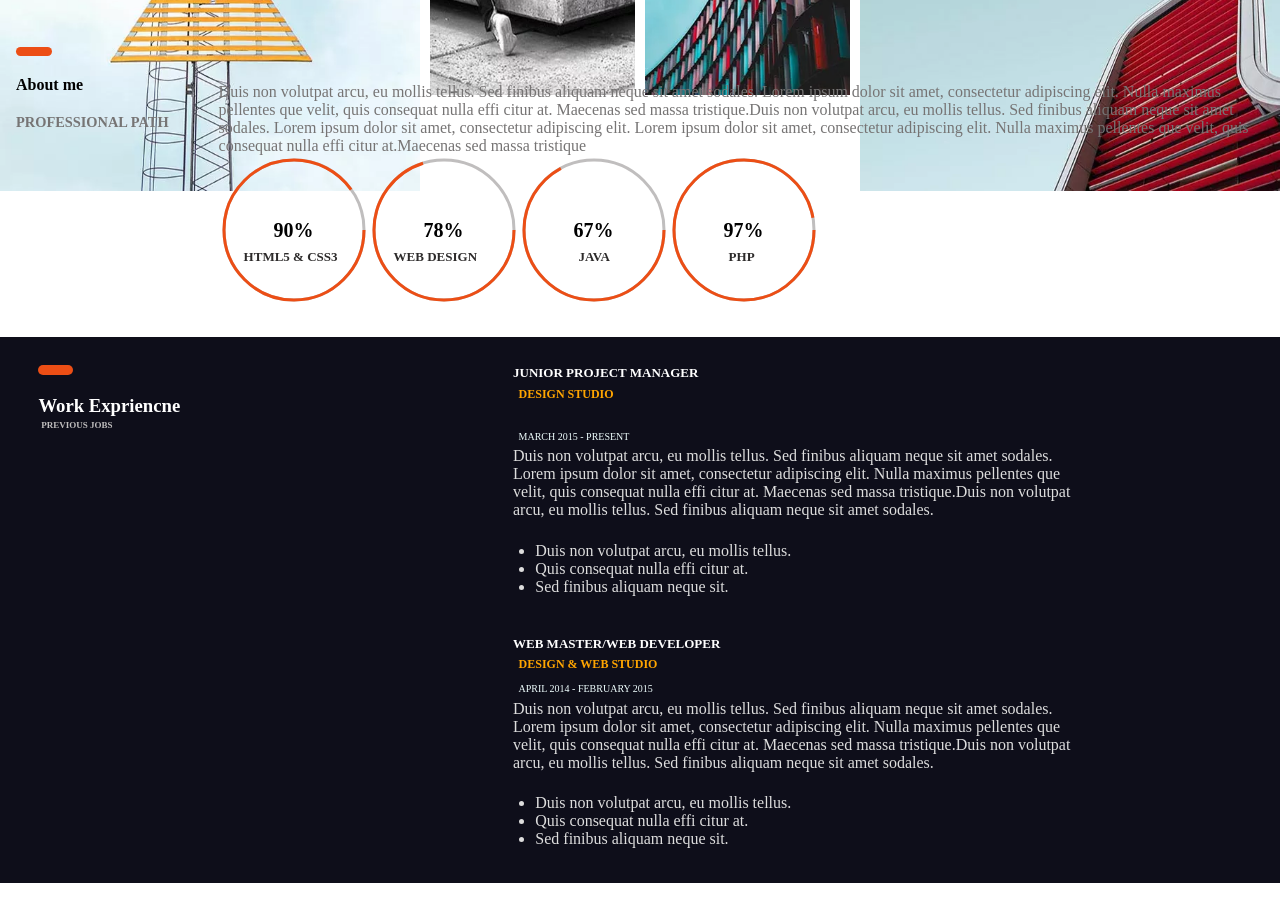
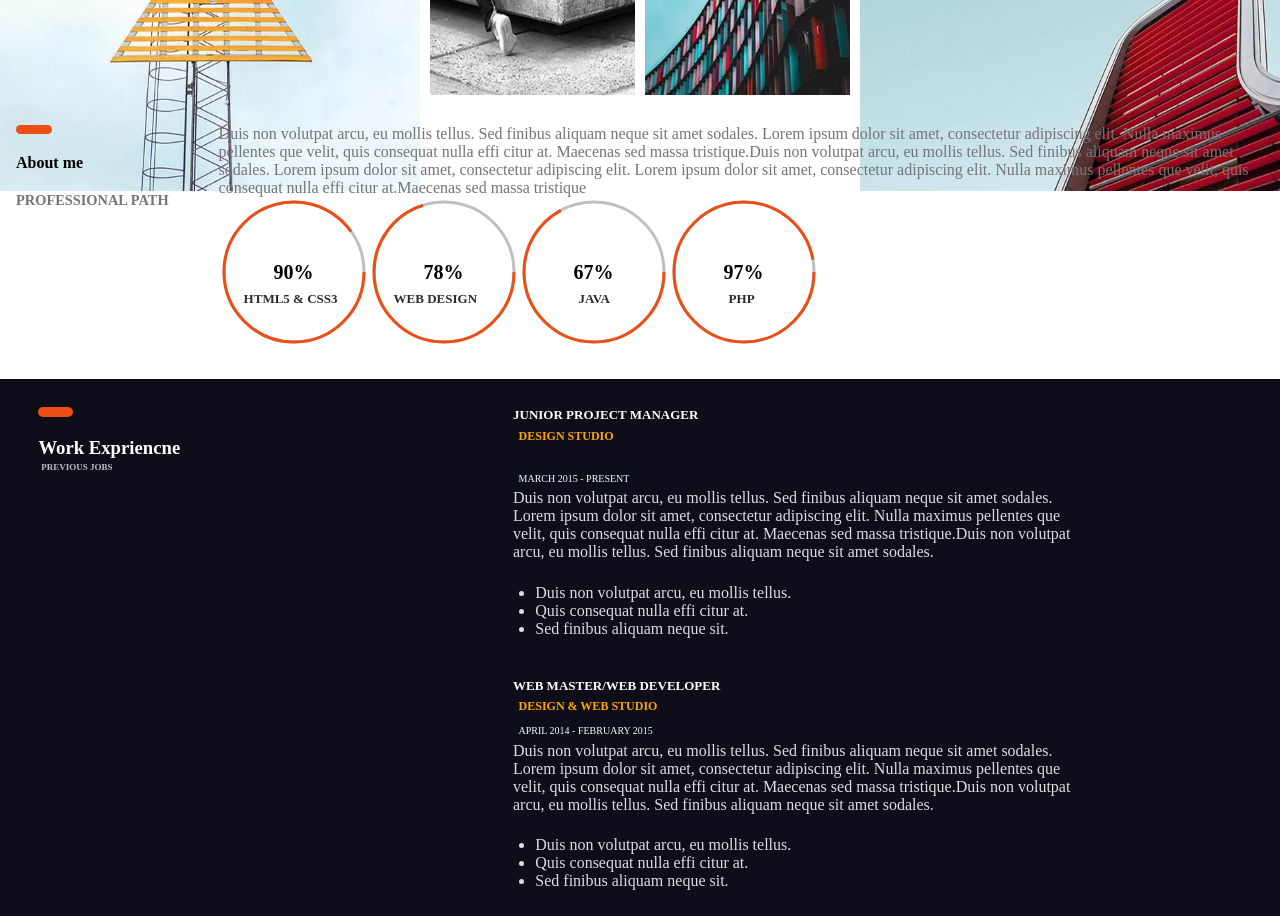
Before and after one commit to mbackeabdoul/Portfolio, a plain HTML site: page index.html in a window 1280 px wide. Shown: the part 1314-2230 px from the top of the page. Drawn offline with Linux system fonts and the light colour scheme.

Commit message:
essaiyage

```diff
--- a/index.html
+++ b/index.html
@@ -115,15 +115,16 @@
                             <img src="image/portfolio-11-300x400.jpg.webp" alt="">
                         </div>
                     </div>
-                </section><br>
+                </section>
 
+                <div class="abdu">
                 <section class="about">
                     <div class="about1">
                         <div class="left">
                             <h3>About me</h3>
                             <h6>PROFESSIONAL PATH</h6>
                         </div>
-                        <div class="right"><br><br>
+                        <div class="right">
                             <div>
                             <p>Duis non volutpat arcu, eu mollis tellus. Sed finibus aliquam neque sit amet sodales.
                                 Lorem ipsum dolor sit amet, consectetur adipiscing elit. Nulla maximus pellentes que velit,
@@ -194,6 +195,7 @@
                         </div>
                     </div>
                 </section>
+              </div>
 
                 <section class="work">
                     <div class="work">
--- a/style.css
+++ b/style.css
@@ -207,8 +207,11 @@ h2 span{
 .image8{
     grid-column: 5/7;
 }
+.abdu{
+    margin-top: 10%;
+}
 .about .about1{
-    margin-top: 8%;
+    /* margin-top: 8%; */
     margin: 2rem 1rem;
     display: flex;
     gap: 50px;
```
